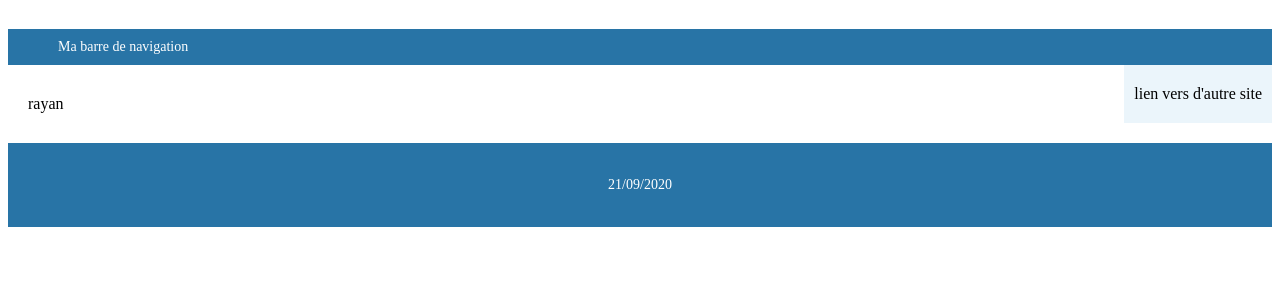
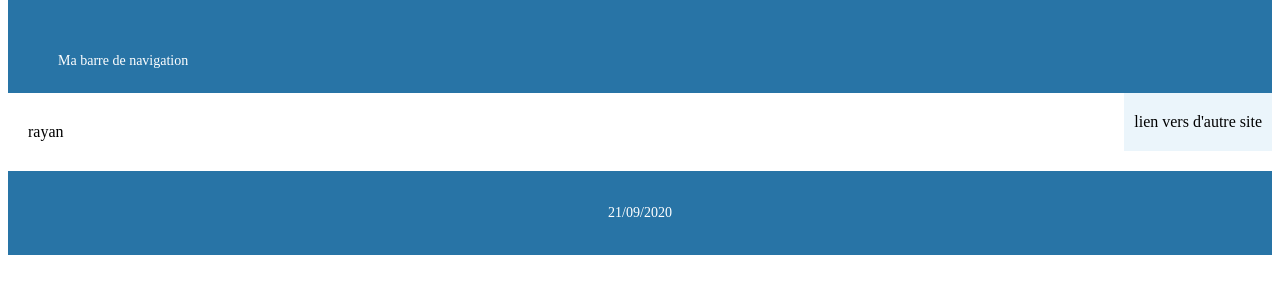
Before and after one commit to rayanbenma/index.htlm, a plain HTML site: page index.html in a window 1280 px wide. Shown: the part 130-424 px from the top of the page. Drawn offline with Linux system fonts and the light colour scheme.

Commit message:
Defi 2 - CSS intermédiaire

```diff
--- a/index.html
+++ b/index.html
@@ -9,8 +9,13 @@
 	<body>
 			<header>
 				<h1>Mes Dév!Web en SNIR</h1>
+
+			<nav>
+				<p>Ma barre de navigation</p>
+			</nav>
+
 			</header>
-			<NAV>Ma barre de navigation</NAV>
+
 			<aside>lien vers d'autre site</aside>
 			<section>rayan</section>
 			<footer>
--- a/style.css
+++ b/style.css
@@ -12,8 +12,10 @@ background-color: #2874a6;
 nav{
 background-color: #2874a6;
 padding: 10px 50px;
+}
+nav p{
+color: white;
 font-size: 14px;
-color: white;
 }
 
 section{
```
